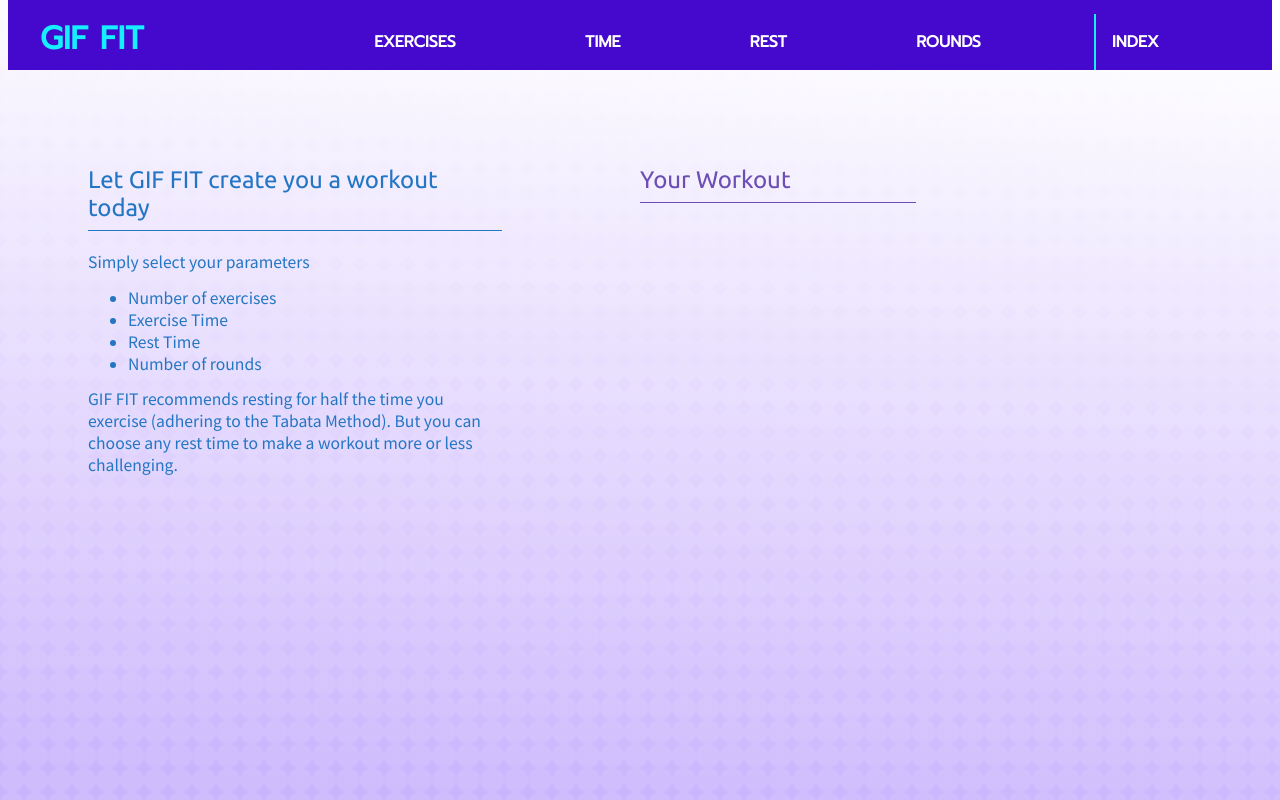
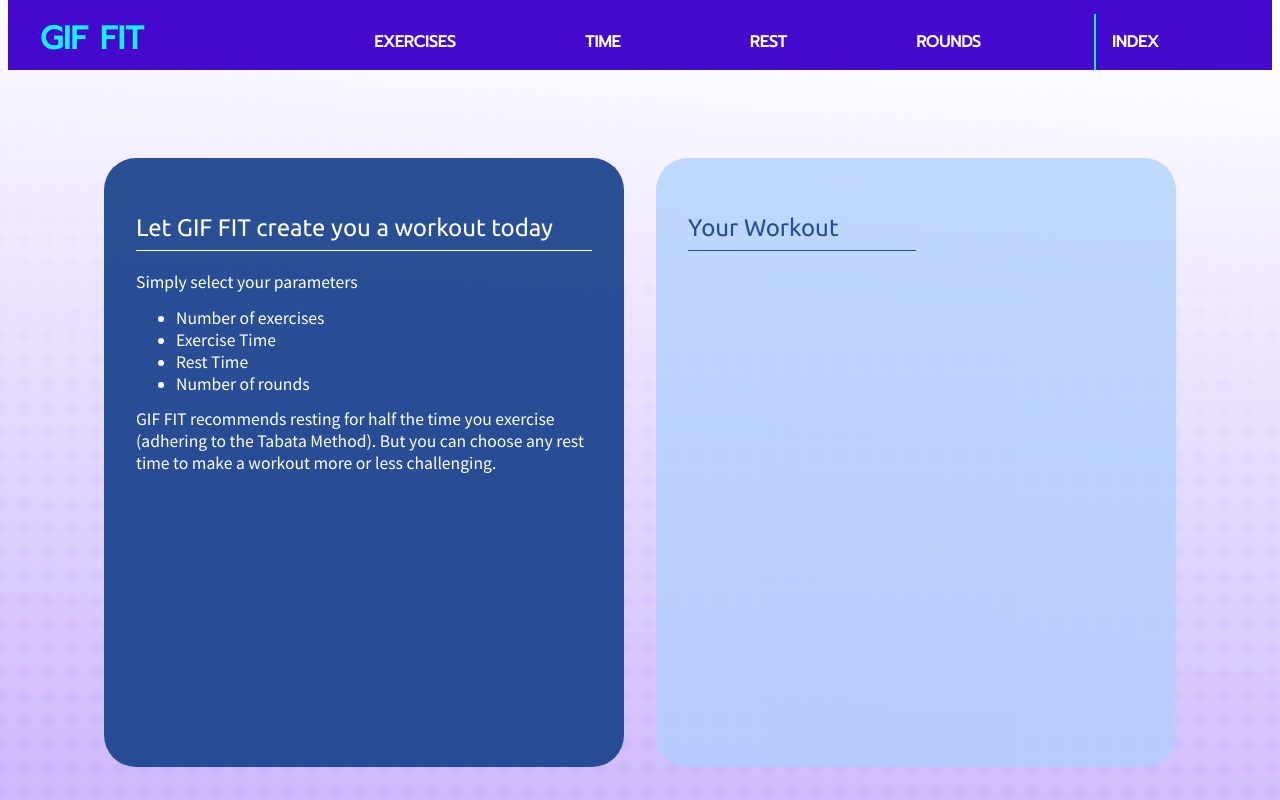
Before and after one commit to jamesncox/gif-fit-2.0, a React (Create React App) app: page / in a window 1280 px wide. Built offline with nearby package versions, Linux system fonts and the light colour scheme.

Commit message:
Update DisplaySelections button order, add a bunch of new styles

```diff
--- a/src/components/content/DisplaySelections.js
+++ b/src/components/content/DisplaySelections.js
@@ -29,8 +29,8 @@ function DisplaySelections(props) {
         <div className="display-selection-wrapper">
             <p className="display-selection-title">
                 Your Workout
-                {props.numberOfExercises && props.exerciseTime && props.restTime && props.numberOfRounds ? <button className="workout-btn">GO</button> : null}
                 {props.numberOfExercises || props.exerciseTime || props.restTime || props.numberOfRounds ? <button className="workout-btn" onClick={handleClearParams}>CLEAR</button> : null}
+                {props.numberOfExercises && props.exerciseTime && props.restTime && props.numberOfRounds ? <button className="workout-btn">GO !</button> : null}
             </p>
             {props.numberOfExercises ? <p className="display-selection-description">Exercises: {props.numberOfExercises} </p> : null}
             <ul className="display-selection-description">
--- a/src/stylesheets/App.css
+++ b/src/stylesheets/App.css
@@ -25,13 +25,14 @@ background-size: cover;
   --off-white: rgb(245, 245, 245);
 
   /* purples */
+  --purple: rgba(172, 207, 255, 0.733);
   --dark-purple: rgb(68, 9, 204);
   --dark-purple-50-opacity: rgba(51, 8, 150, 0.7);
   --medium-purple: rgb(202, 180, 253);
 
   /* blues */
   --sea-blue: rgb(22, 239, 255);
-  --blue: #2476c4;
+  --blue: #1a428dec;
 
   /* transition */
  --theme-transition: background-color .4s ease-in-out, color .4s ease-in-out;
@@ -55,65 +56,78 @@ background-size: cover;
 .welcome-message-wrapper {
   display: flex;
   flex-direction: column;
+  background-color: var(--blue);
+  /* width: 80%; */
+  min-height: 545px;
+  padding: 2rem;
+  border-radius: 32px;
+  margin: 1rem;
 }
 
 .welcome-title {
-  color: var(--blue);
+  color: var(--white);
   font-size: 1.5rem;
   padding-bottom: 8px;
-  border-bottom: 1px solid var(--blue);
-  width: 75%;
+  border-bottom: 1px solid var(--white);
+  width: 100%;
 }
 
 .welcome-description {
   font-family: var(--sans-pro);
   margin-top: -.25rem;
-  color: var(--blue);
+  color: var(--white);
   font-size: 1.1rem;
-  width: 75%;
+  width: 100%;
 }
 
 /* DisplaySelections.js */
 .display-selection-wrapper {
   display: flex;
   flex-direction: column;
+  background-color: var(--purple);
+  /* width: 80%; */
+  padding: 2rem;
+  border-radius: 32px;
+  margin: 1rem;
 }
 
 .display-selection-title {
-  color: var(--dark-purple-50-opacity);
+  color: var(--blue);
   font-size: 1.5rem;
+  /* font-weight: bold; */
   padding-bottom: 8px;
-  border-bottom: 1px solid var(--dark-purple-50-opacity);
+  border-bottom: 1px solid var(--blue);
   width: 50%;
 }
 
 .display-selection-description {
   font-family: var(--sans-pro);
+  /* font-weight: bold; */
   margin-top: -.25rem;
-  color: var(--dark-purple-50-opacity);
+  color: var(--blue);
   font-size: 1.1rem;
 }
 
 .display-selection-time {
-  color: var(--dark-purple-50-opacity);
+  color: var(--blue);
   font-size: 1.5rem;
   padding-top: 8px;
-  border-top: 1px solid var(--dark-purple-50-opacity);
+  border-top: 2px solid var(--blue);
   width: 50%;
 }
 
 .workout-btn {
   font-family: var(--sans-pro);
-  background-color: var(--medium-purple);
-  color: var(--dark-purple);
+  background-color: var(--blue);
+  color: var(--white);
   margin-left: 1rem;
   font-size: 1rem;
   border: none;
-  border-bottom: 2px solid var(--dark-purple);
+  border-bottom: 2px solid var(--purple);
   border-radius: 5px;
   cursor: pointer;
 }
 
 .workout-btn:hover {
-  background-color: var(--sea-blue);
+  background-color: var(--medium-purple);
 }
--- a/src/stylesheets/Responsive.css
+++ b/src/stylesheets/Responsive.css
@@ -42,8 +42,8 @@
     .home-grid-wrapper {
         display: grid;
         grid-template-columns: 1fr;
-        width: 90%;
-        margin: 1rem;
+        width: 100%;
+        margin: 0;
     }
 
     .welcome-title {
```
